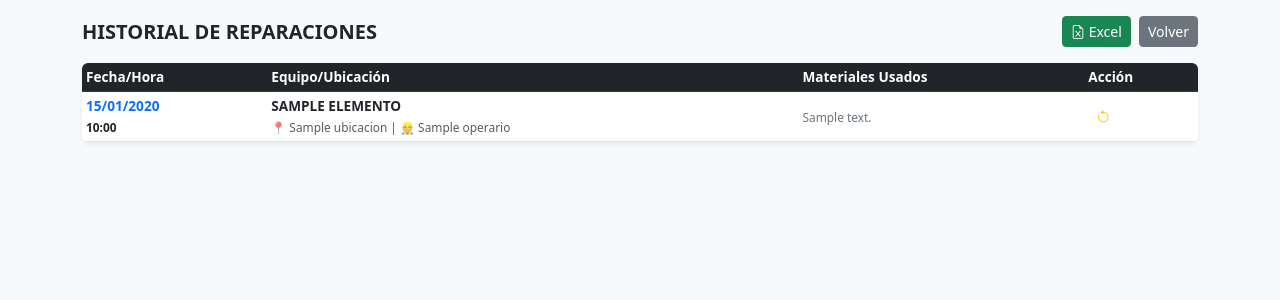
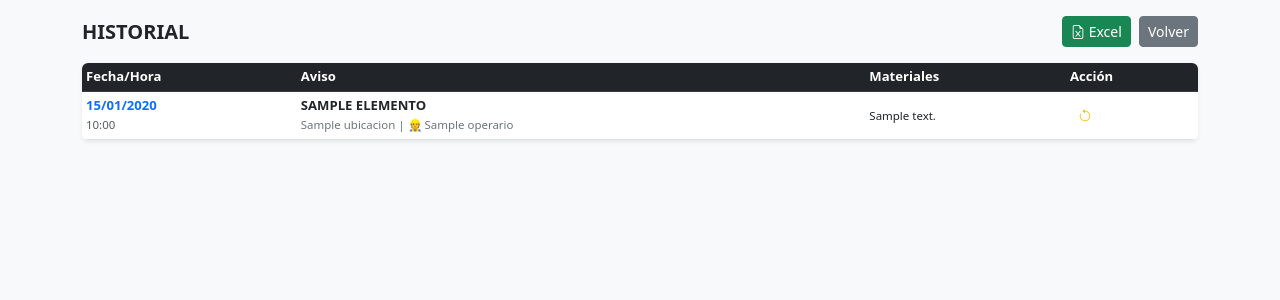
Before and after one commit to manin1985/mantenimiento-app, a Flask app: page /historial in a window 1280 px wide. Shown: the top 300 px of the page. Run offline with Flask 3, Linux system fonts and the light colour scheme; a database or web service that is not in the repository returns one stand-in record (values such as "Sample title"); some libraries are stand-ins or nearby versions.

Commit message:
Update historial.html

```diff
--- a/templates/historial.html
+++ b/templates/historial.html
@@ -3,41 +3,41 @@
 <head>
     <meta charset="UTF-8">
     <meta name="viewport" content="width=device-width, initial-scale=1.0">
-    <title>Historial Detallado</title>
+    <title>Historial</title>
     <link href="https://cdn.jsdelivr.net/npm/bootstrap@5.3.0/dist/css/bootstrap.min.css" rel="stylesheet">
     <link rel="stylesheet" href="https://cdn.jsdelivr.net/npm/bootstrap-icons@1.10.5/font/bootstrap-icons.css">
 </head>
 <body class="bg-light">
     <div class="container mt-3">
         <div class="d-flex justify-content-between align-items-center mb-3">
-            <h5 class="fw-bold mb-0">HISTORIAL DE REPARACIONES</h5>
+            <h5 class="fw-bold mb-0">HISTORIAL</h5>
             <div>
                 <a href="/exportar" class="btn btn-success btn-sm me-1"><i class="bi bi-file-earmark-excel"></i> Excel</a>
                 <a href="/" class="btn btn-secondary btn-sm">Volver</a>
             </div>
         </div>
         <div class="table-responsive bg-white rounded shadow-sm">
-            <table class="table table-sm table-hover align-middle mb-0" style="font-size: 0.85rem;">
+            <table class="table table-sm table-hover align-middle mb-0" style="font-size: 0.82rem;">
                 <thead class="table-dark">
                     <tr>
                         <th>Fecha/Hora</th>
-                        <th>Equipo/Ubicación</th>
-                        <th>Materiales Usados</th>
+                        <th>Aviso</th>
+                        <th>Materiales</th>
                         <th>Acción</th>
                     </tr>
                 </thead>
                 <tbody>
                     {% for r in realizados %}
                     <tr>
-                        <td class="text-nowrap fw-bold text-primary">
-                            {{ r[4].strftime('%d/%m/%Y') }}<br>
-                            <small class="text-dark">{{ r[4].strftime('%H:%M') }}</small>
+                        <td class="text-nowrap">
+                            <span class="fw-bold text-primary">{{ r[4].strftime('%d/%m/%Y') }}</span><br>
+                            <small class="text-muted">{{ r[4].strftime('%H:%M') }}</small>
                         </td>
                         <td>
-                            <span class="text-uppercase fw-bold">{{ r[1] }}</span><br>
-                            <small class="text-muted">📍 {{ r[2] }} | 👷 {{ r[5] }}</small>
+                            <b class="text-uppercase">{{ r[1] }}</b><br>
+                            <small class="text-secondary">{{ r[2] }} | 👷 {{ r[5] }}</small>
                         </td>
-                        <td><small class="text-secondary">{{ r[7] }}</small></td>
+                        <td><small>{{ r[7] }}</small></td>
                         <td>
                             <button class="btn btn-outline-warning btn-sm border-0" onclick="confirmarReactivar('{{r[0]}}')"><i class="bi bi-arrow-counterclockwise"></i></button>
                         </td>
@@ -47,5 +47,18 @@
             </table>
         </div>
     </div>
-    </body>
+    <script>
+    function confirmarReactivar(id) {
+        const pin = prompt("PIN para REABRIR:");
+        if (pin === "2026") {
+            const form = document.createElement('form');
+            form.method = 'POST'; form.action = '/reactivar/' + id;
+            const input = document.createElement('input');
+            input.type = 'hidden'; input.name = 'pin'; input.value = pin;
+            form.appendChild(input);
+            document.body.appendChild(form); form.submit();
+        }
+    }
+    </script>
+</body>
 </html>
```
